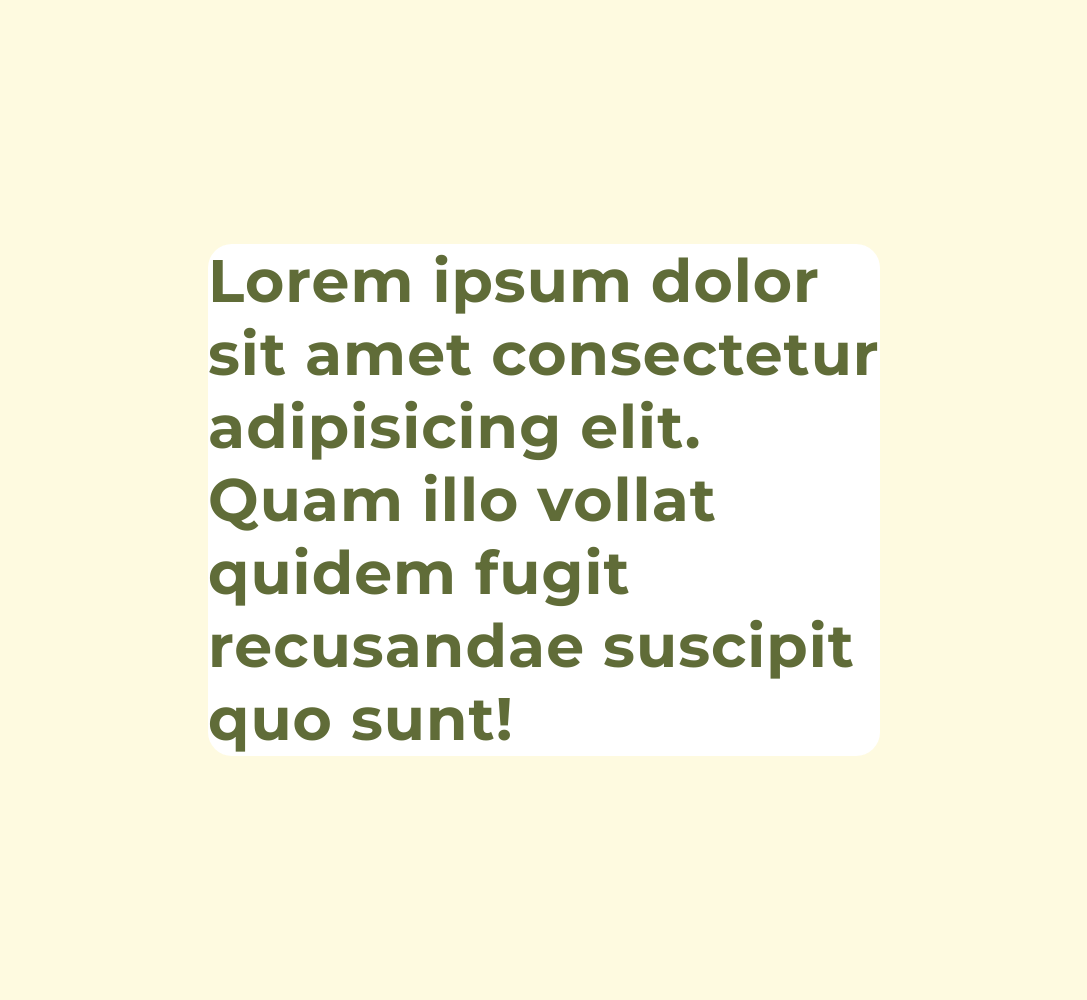
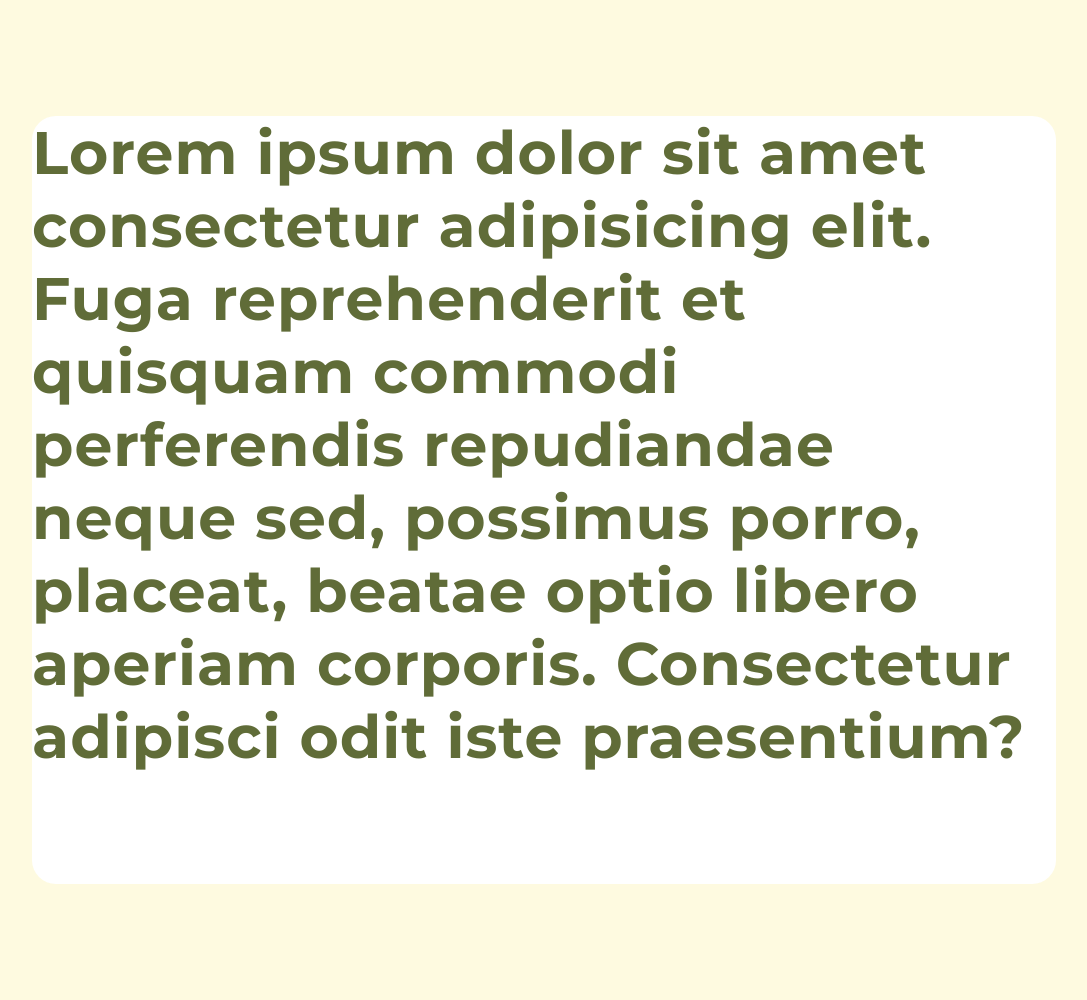
Before and after one commit to filipinsu/django-pagina-web, a Django app: page / in a window 1280 px wide. Shown: the part 108-1108 px from the top of the page, without its empty margins (96-1183 px from the left). Run offline with Django 5.2, Linux system fonts and the light colour scheme.

Commit message:
pruebas de diseño en home

```diff
--- a/core/static/core/css/styles.css
+++ b/core/static/core/css/styles.css
@@ -42,8 +42,8 @@ header h1{
 
 .child-container{
     display: flex;
-    width: 42rem;
-    height: 32rem;
+    width: 64rem;
+    height: 48rem;
     margin: 16px;
     border-radius: 24px;
     background: #ffffff;
--- a/core/templates/core/home.html
+++ b/core/templates/core/home.html
@@ -21,7 +21,7 @@
         <div class="container">
             <div class="child-container">
                 <div class="texto">
-                    <h1>Lorem ipsum dolor sit amet consectetur adipisicing elit. Quam illo vollat quidem fugit recusandae suscipit quo sunt!</h1>
+                    <h1>Lorem ipsum dolor sit amet consectetur adipisicing elit. Fuga reprehenderit et quisquam commodi perferendis repudiandae neque sed, possimus porro, placeat, beatae optio libero aperiam corporis. Consectetur adipisci odit iste praesentium?</h1>
                 </div>
             </div>
         </div>
```
